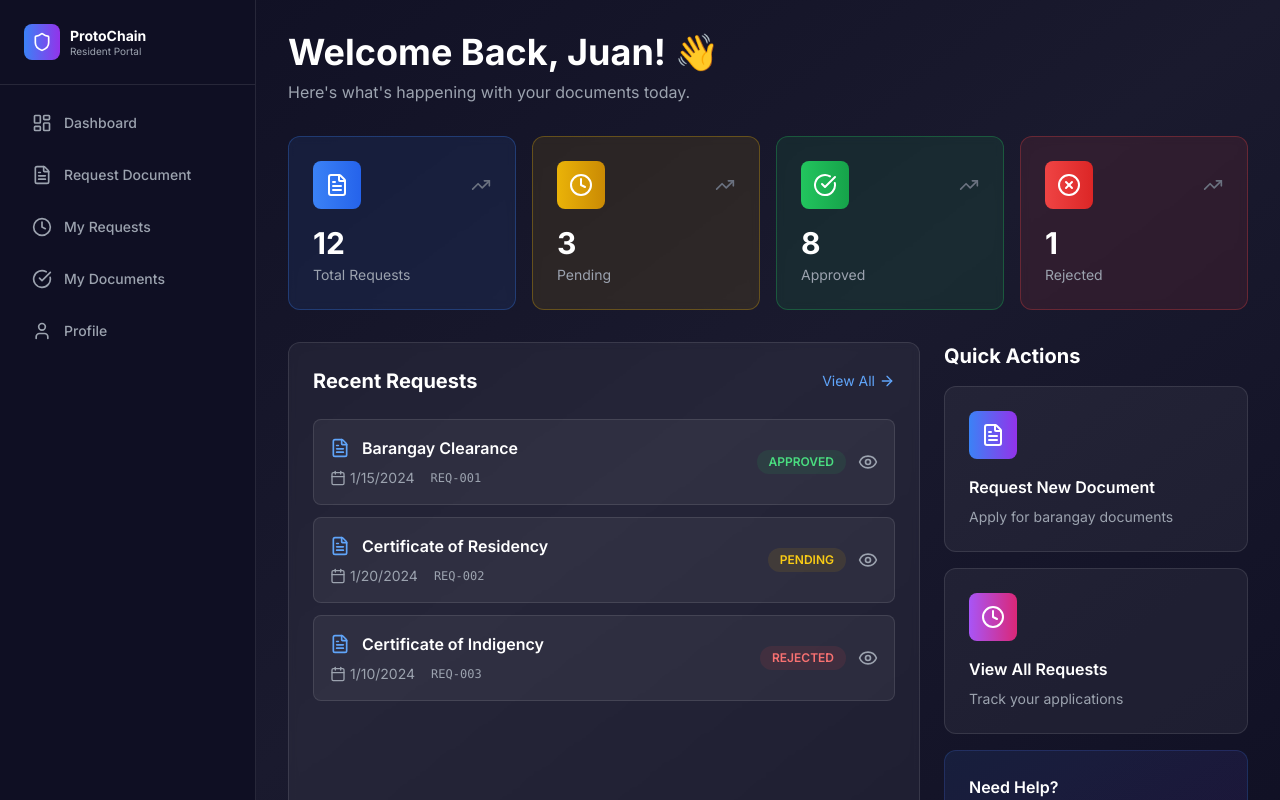
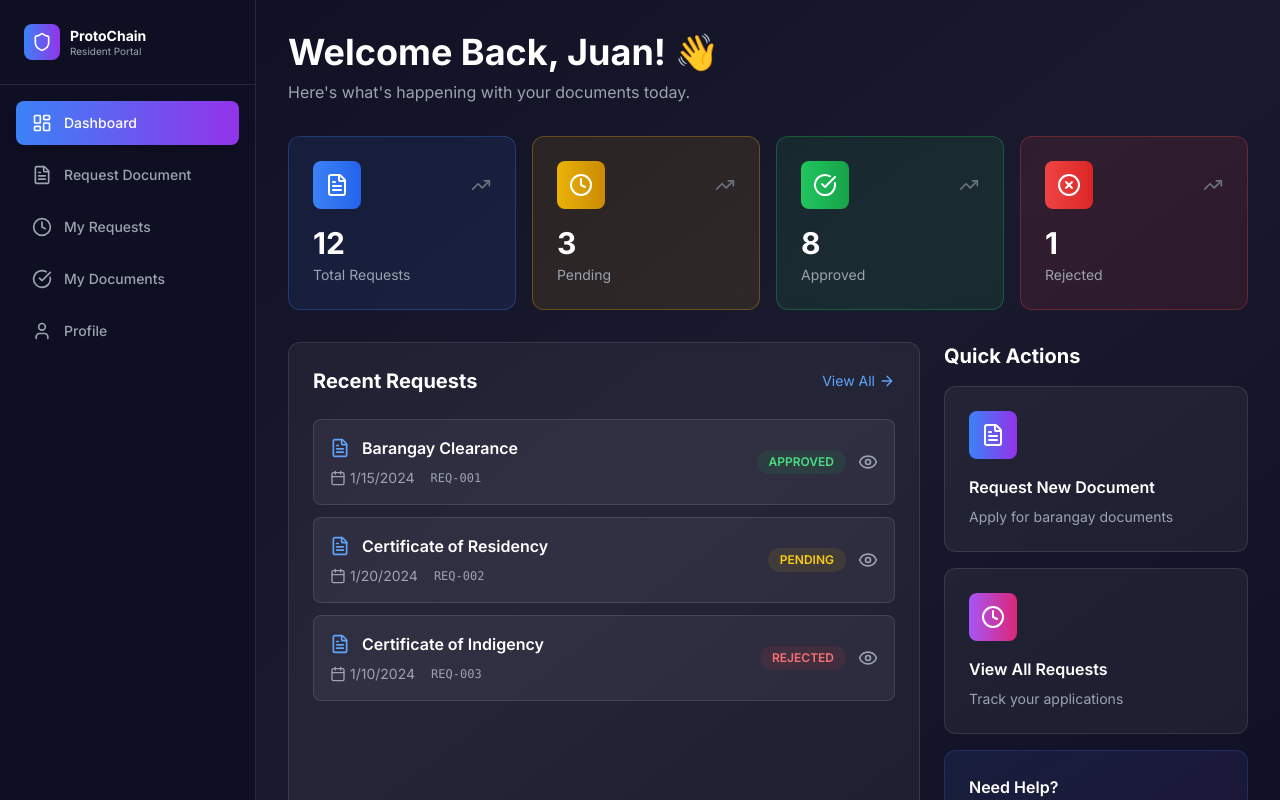
Before and after one commit to KimmelDevs/protochain, a Next.js app: page /dashboard in a window 1280 px wide. Shown: the top 800 px of the page. Built offline with nearby package versions, Linux system fonts and the light colour scheme.

Commit message:
fixed sidebar

```diff
--- a/src/app/components/layout/sidebar.tsx
+++ b/src/app/components/layout/sidebar.tsx
@@ -15,27 +15,27 @@ import {
 const menuItems = [
   {
     label: 'Dashboard',
-    href: '/resident/dashboard',
+    href: '/dashboard',
     icon: LayoutDashboard,
   },
   {
     label: 'Request Document',
-    href: '/resident/request-document',
+    href: '/request-document',
     icon: FileText,
   },
   {
     label: 'My Requests',
-    href: '/resident/my-requests',
+    href: '/my-requests',
     icon: Clock,
   },
   {
     label: 'My Documents',
-    href: '/resident/my-documents',
+    href: '/my-documents',
     icon: CheckCircle,
   },
   {
     label: 'Profile',
-    href: '/resident/profile',
+    href: '/profile',
     icon: User,
   },
 ];
```
